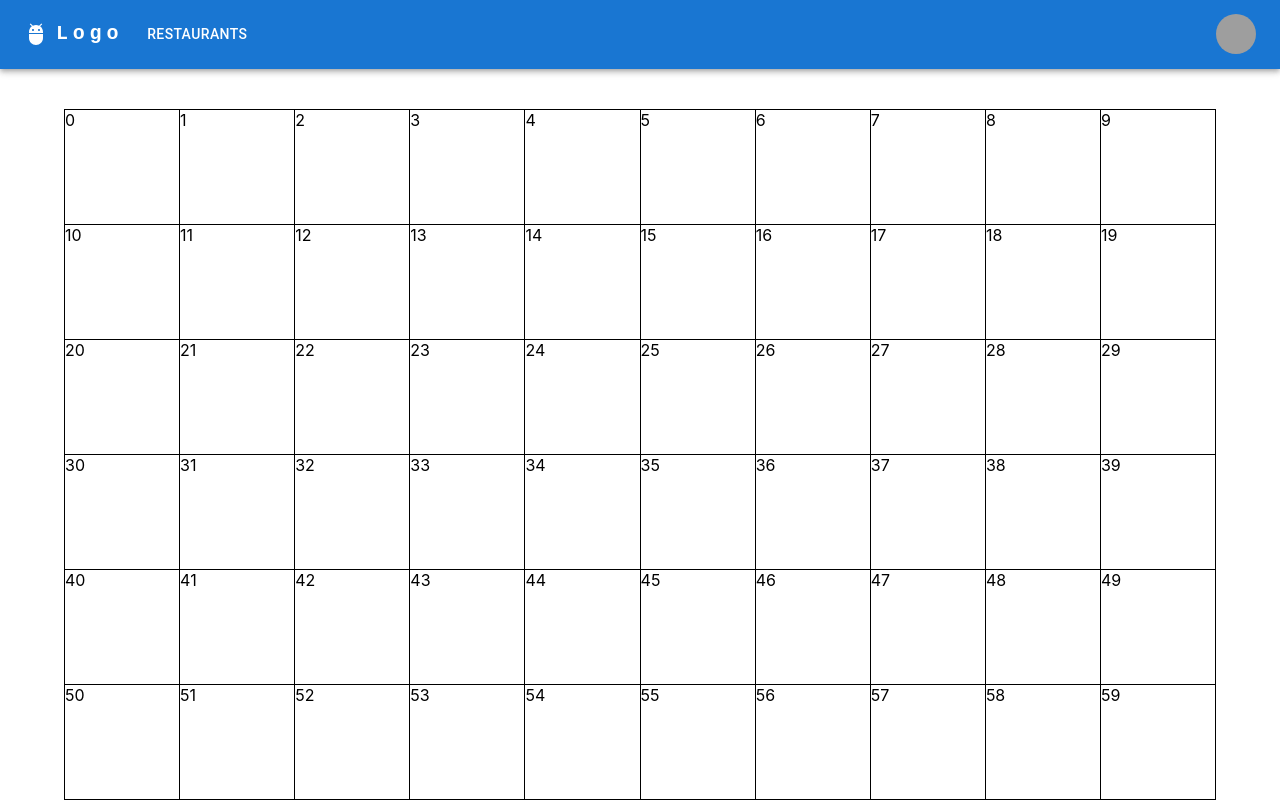
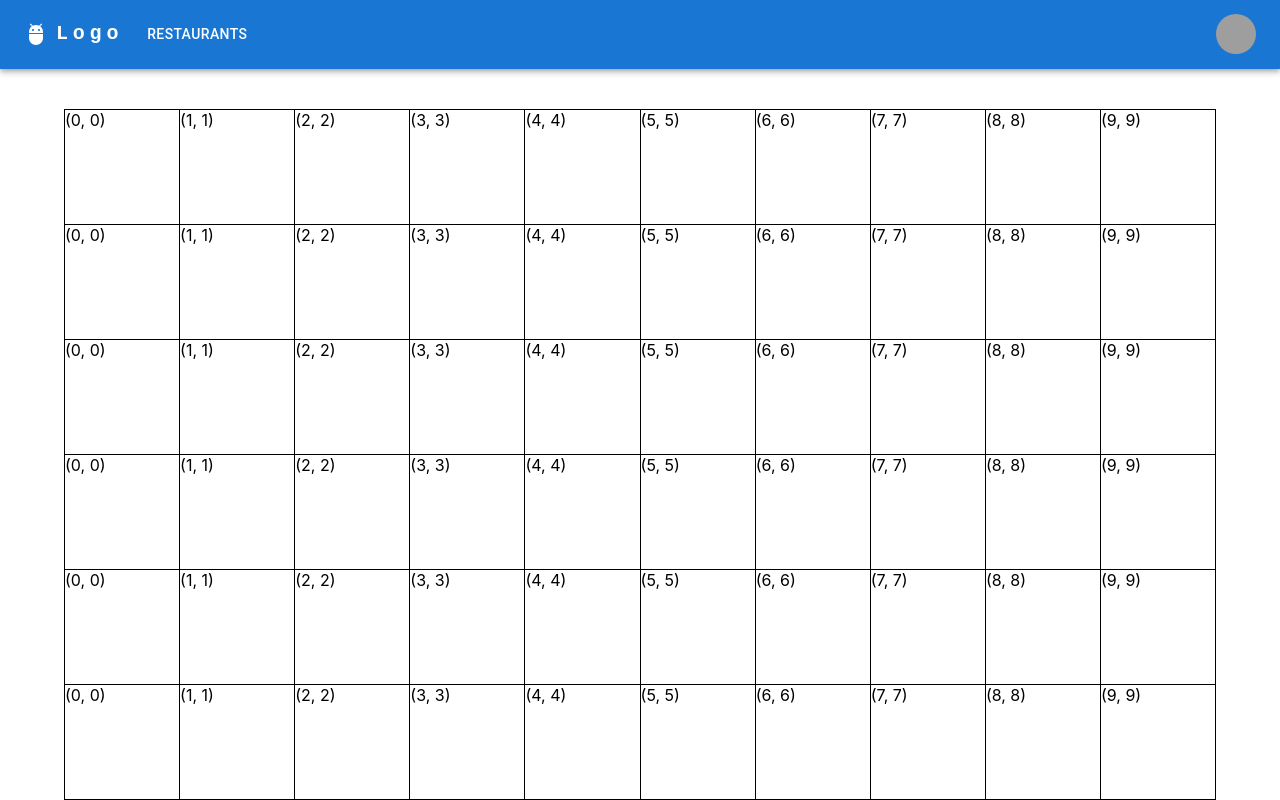
Before and after one commit to churellano/book-a-bite, a React (Create React App) app: page /owner/map in a window 1280 px wide. Shown: the top 800 px of the page. Built offline with nearby package versions, Linux system fonts and the light colour scheme; grey boxes are pictures that could not be loaded.

Commit message:
Add coordinates to cells

```diff
--- a/src/owner/OwnerRestaurantMap.js
+++ b/src/owner/OwnerRestaurantMap.js
@@ -10,8 +10,9 @@ export default function OwnerRestaurantMap() {
   const test = 10
   const [rows, setRows] = useState(test);
   const [columns, setColumns] = useState(test)
-  // const [cells, setCells] = useState([...Array(rows * columns).map((e, i => ({ x: i / })))])
-  const [cells, setCells] = useState([...Array(rows * columns)])
+  const [cells, setCells] = useState(Array.from({ length: rows * columns}).map(
+    (e, i) => ({ x: i % columns, y: i % rows })
+  ))
 
   const gridTemplateStyle = `repeat(${rows}, 1fr) / repeat(${columns}, 1fr)`
 
@@ -21,7 +22,7 @@ export default function OwnerRestaurantMap() {
       <Container>
         <div className="restaurant-map" style={{gridTemplate: gridTemplateStyle}}>
           {
-            cells.map((e, i) => <div key={i} className="table-cell" >{i}</div>)
+            cells.map((cell, i) => <div key={i} className="table-cell" >{`(${cell.x}, ${cell.y})`}</div>)
           }
         </div>
       </Container>
```
